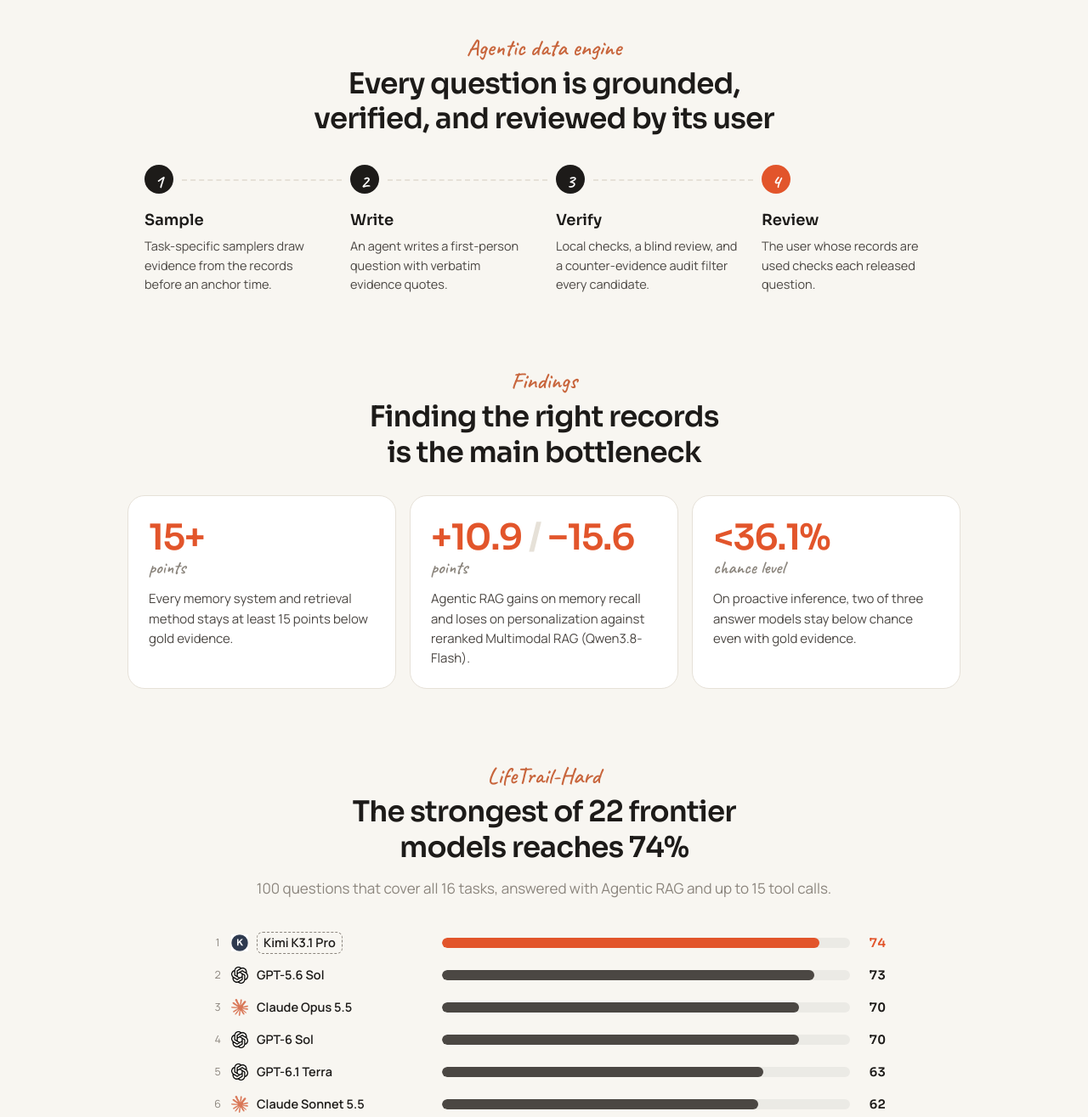
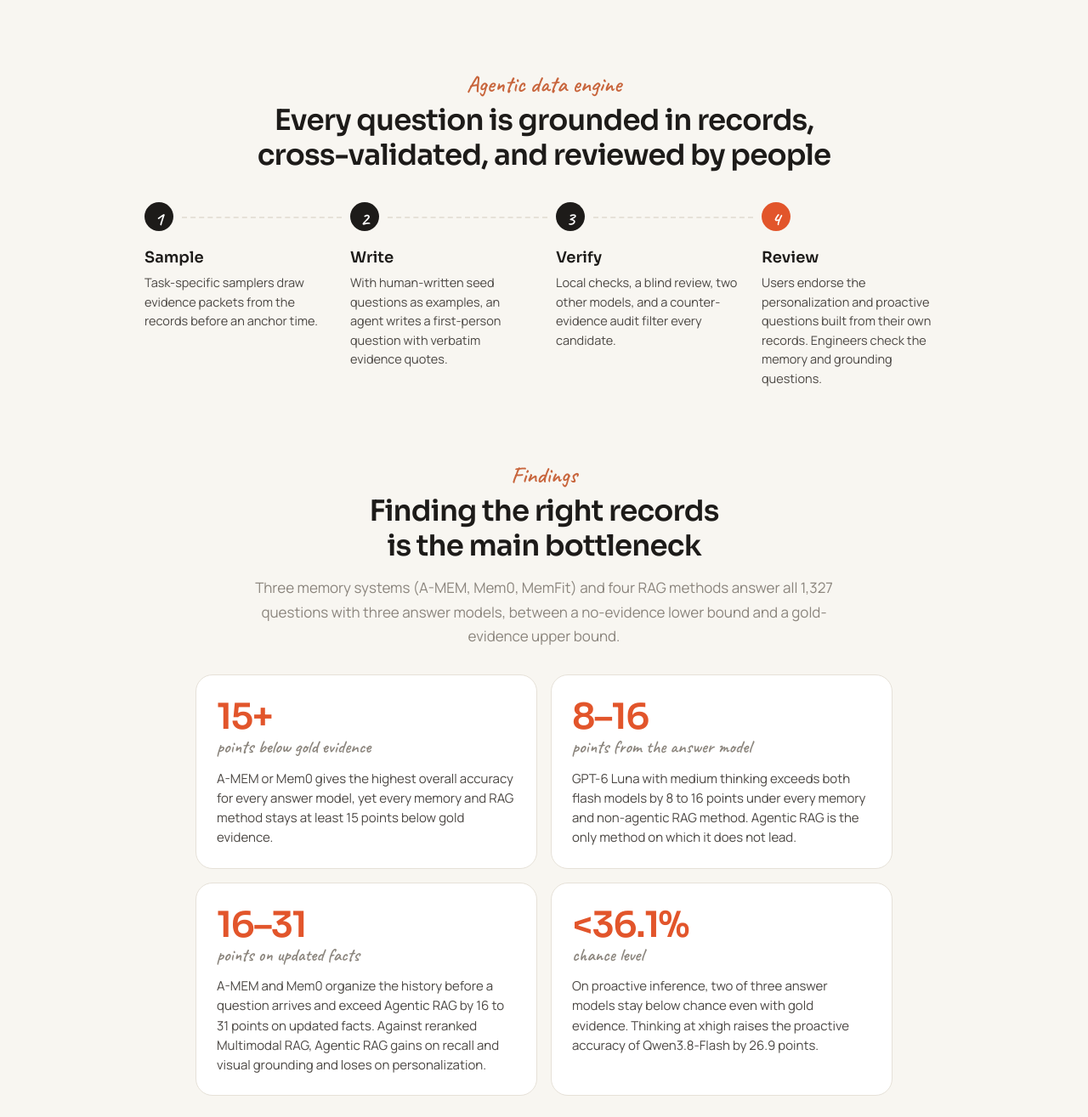
Before and after one commit to wangzixuan-looki/lifetrail.github.io, a plain HTML site: page index.html in a window 1280 px wide. Shown: the part 2622-3937 px from the top of the page at 85% size. Drawn offline with Linux system fonts and the light colour scheme.

Commit message:
Sync the page with the updated paper
Pipeline steps, human review wording, four findings, leaderboard order and names, and the paper PDF follow the current paper.

Co-Authored-By: Claude Fable 5.2 <noreply@anthropic.com>

```diff
--- a/css/site.css
+++ b/css/site.css
@@ -151,11 +151,10 @@ img { display: block; max-width: 100%; }
 .steps b { display: block; font-family: var(--display); font-size: 18px; font-weight: 600; color: var(--ink); }
 .steps span { display: block; margin-top: 4px; font-size: 14.5px; line-height: 1.55; }
 
-.finds { display: grid; grid-template-columns: repeat(3, 1fr); gap: 16px; max-width: 980px; margin: 30px auto 0; }
+.finds { display: grid; grid-template-columns: repeat(2, 1fr); gap: 16px; max-width: 820px; margin: 30px auto 0; }
 .find { padding: 26px 24px 24px; border-radius: 20px; background: var(--card); border: 1px solid var(--rule); transition: opacity .8s var(--ease), transform .8s var(--ease), box-shadow .4s; }
 .find:hover { box-shadow: 0 18px 40px -22px rgba(60, 40, 20, .28); }
 .find b { display: block; font-family: var(--display); font-size: clamp(30px, 3.6vw, 42px); font-weight: 600; letter-spacing: -.035em; line-height: 1.1; color: var(--accent); white-space: nowrap; }
-.find b i { font-style: normal; color: var(--rule); }
 .find span { display: block; font-family: var(--hand); font-size: 21px; font-weight: 600; line-height: 1.2; color: var(--muted); }
 .find p { margin-top: 12px; font-size: 15px; line-height: 1.55; }
 
@@ -195,7 +194,6 @@ img { display: block; max-width: 100%; }
 
 @media (max-width: 900px) {
   .caps { grid-template-columns: repeat(2, 1fr); }
-  .finds { grid-template-columns: 1fr; max-width: 520px; }
   .top-nav a:not(.nav-cta) { display: none; }
 }
 @media (max-width: 640px) {
@@ -212,6 +210,7 @@ img { display: block; max-width: 100%; }
   .answers { grid-template-columns: 1fr; margin-top: 0; }
   .steps { grid-template-columns: 1fr 1fr; }
   .steps li::after { display: none; }
+  .finds { grid-template-columns: 1fr; }
   .row { grid-template-columns: 18px 150px 1fr 26px; gap: 8px; padding: 0 2px; }
   .row .nm { font-size: 13px; }
   .site-footer span { margin-left: 0; }
--- a/index.html
+++ b/index.html
@@ -87,7 +87,7 @@
 
 <section id="why">
   <p class="lead rv">Personal assistants now act for a user over weeks and months. They must recall the user's past, follow how preferences change, and decide when to step in.</p>
-  <p class="rv">We collect <b>LifeAtlas</b>, more than 180k multimodal life records with photos, audio transcripts, locations, and assistant chats, from more than 150 users who wore a lifelogging camera for up to three months. On top of it we build <b>LifeTrail</b>, 1,327 multiple-choice questions across 16 tasks in four capabilities. Every question allows only records before its anchor time and is reviewed by the user whose records it uses.</p>
+  <p class="rv">We collect <b>LifeAtlas</b>, more than 180k multimodal life records with photos, audio transcripts, locations, and assistant chats, from more than 150 users who wore a lifelogging camera for up to three months. On top of it we build <b>LifeTrail</b>, 1,327 multiple-choice questions across 16 tasks in four capabilities. Every question allows only records before its anchor time, and every released question passes cross-model validation and human review.</p>
 </section>
 
 <section id="example">
@@ -122,29 +122,31 @@
 
 <section id="engine">
   <p class="kicker rv">Agentic data engine</p>
-  <h2 class="rv">Every question is grounded, verified, and reviewed by its user</h2>
+  <h2 class="rv">Every question is grounded in records, cross-validated, and reviewed by people</h2>
   <ol class="steps rv">
-    <li style="--d:0"><b>Sample</b><span>Task-specific samplers draw evidence from the records before an anchor time.</span></li>
-    <li style="--d:1"><b>Write</b><span>An agent writes a first-person question with verbatim evidence quotes.</span></li>
-    <li style="--d:2"><b>Verify</b><span>Local checks, a blind review, and a counter-evidence audit filter every candidate.</span></li>
-    <li style="--d:3"><b>Review</b><span>The user whose records are used checks each released question.</span></li>
+    <li style="--d:0"><b>Sample</b><span>Task-specific samplers draw evidence packets from the records before an anchor time.</span></li>
+    <li style="--d:1"><b>Write</b><span>With human-written seed questions as examples, an agent writes a first-person question with verbatim evidence quotes.</span></li>
+    <li style="--d:2"><b>Verify</b><span>Local checks, a blind review, two other models, and a counter-evidence audit filter every candidate.</span></li>
+    <li style="--d:3"><b>Review</b><span>Users endorse the personalization and proactive questions built from their own records. Engineers check the memory and grounding questions.</span></li>
   </ol>
 </section>
 
 <section id="findings">
   <p class="kicker rv">Findings</p>
   <h2 class="rv">Finding the right records is the main bottleneck</h2>
+  <p class="rv">Three memory systems (A-MEM, Mem0, MemFit) and four RAG methods answer all 1,327 questions with three answer models, between a no-evidence lower bound and a gold-evidence upper bound.</p>
   <div class="finds">
-    <div class="find rv" style="--d:0"><b>15+</b><span>points</span><p>Every memory system and retrieval method stays at least 15 points below gold evidence.</p></div>
-    <div class="find rv" style="--d:1"><b>+10.9 <i>/</i> −15.6</b><span>points</span><p>Agentic RAG gains on memory recall and loses on personalization against reranked Multimodal RAG (Qwen3.8-Flash).</p></div>
-    <div class="find rv" style="--d:2"><b>&lt;36.1%</b><span>chance level</span><p>On proactive inference, two of three answer models stay below chance even with gold evidence.</p></div>
+    <div class="find rv" style="--d:0"><b>15+</b><span>points below gold evidence</span><p>A-MEM or Mem0 gives the highest overall accuracy for every answer model, yet every memory and RAG method stays at least 15 points below gold evidence.</p></div>
+    <div class="find rv" style="--d:1"><b>8–16</b><span>points from the answer model</span><p>GPT-6 Luna with medium thinking exceeds both flash models by 8 to 16 points under every memory and non-agentic RAG method. Agentic RAG is the only method on which it does not lead.</p></div>
+    <div class="find rv" style="--d:2"><b>16–31</b><span>points on updated facts</span><p>A-MEM and Mem0 organize the history before a question arrives and exceed Agentic RAG by 16 to 31 points on updated facts. Against reranked Multimodal RAG, Agentic RAG gains on recall and visual grounding and loses on personalization.</p></div>
+    <div class="find rv" style="--d:3"><b>&lt;36.1%</b><span>chance level</span><p>On proactive inference, two of three answer models stay below chance even with gold evidence. Thinking at xhigh raises the proactive accuracy of Qwen3.8-Flash by 26.9 points.</p></div>
   </div>
 </section>
 
 <section id="board">
   <p class="kicker rv">LifeTrail-Hard</p>
   <h2 class="rv">The strongest of 22 frontier models reaches 74%</h2>
-  <p class="rv">100 questions that cover all 16 tasks, answered with Agentic RAG and up to 15 tool calls.</p>
+  <p class="rv">100 questions that cover all 16 tasks, answered with Agentic RAG and up to 15 tool calls. Higher reasoning effort raises accuracy for most models, while raising the tool-call limit from 16 to 32 changes it by at most two points.</p>
   <figure class="board rv" id="fig-board">
     <div class="board-rows"></div>
     <button class="more" type="button">Show all 22 models</button>
--- a/js/site.js
+++ b/js/site.js
@@ -9,7 +9,7 @@ const CAPS = [
   ['Personalization', 'hotpot', 'A copper-pot hotpot shared with friends', 410, 6, 'Which familiar meal would you put first for my relaxed get-together?', 'Copper-pot hotpot with sliced meat'],
   ['Memory', 'desk', 'An office desk with a black helmet on it', 430, 4, 'What unusual item was on my office desk during my lunch break on August 13?', 'A black helmet'],
   ['Proactive', 'gym', 'A person leaving a gym in the evening', 264, 3, 'As I leave the gym at 8 p.m. on October 12, which reading message fits me best?', '“…The Art of War\'s five factors…”'],
-  ['Grounding', 'fan', 'A desk with a laptop and a small white fan', 223, 3, 'In my September 21 office photo, what was beside the open black laptop?', 'A small white fan'],
+  ['Grounding', 'fan', 'A desk with a laptop and a small white fan', 223, 3, 'In my September 21 office photo, what was beside the open black laptop?', 'A small white fan with a round grille'],
 ];
 
 const BOARD = [
@@ -25,7 +25,7 @@ const BOARD = [
   ['GPT-5.6 Terra', 'openai', null, ['max', 59], 0],
   ['GPT-6 Luna', 'openai', null, ['xhigh', 57], 0],
   ['Muse Spark 1.3', 'meta', ['xhigh', 57], null, 0],
-  ['DeepSeek-V4.1-Flash-1017', 'deepseek', ['high', 54], null, 1],
+  ['DeepSeek-V4.1-Flash', 'deepseek', ['high', 54], null, 1],
   ['Mistral Large 4', 'mistral', ['high', 52], null, 0],
   ['GLM-5.3-Flash', 'zai', null, ['max', 47], 1],
   ['Qwen3.8-Flash', 'qwen', null, ['xhigh', 46], 0],
@@ -132,8 +132,9 @@ function caps() {
 function board() {
   const fig = $('#fig-board'), more = $('.more', fig);
   const best = (m) => Math.max(m[2] ? m[2][1] : 0, m[3] ? m[3][1] : 0);
+  const base = (m) => (m[2] ? m[2][1] : 0);
   const side = (label, s) => (s ? `${label} effort (${s[0]}): ${s[1]}%<br>` : '');
-  $('.board-rows', fig).innerHTML = [...BOARD].sort((a, b) => best(b) - best(a)).map((m, i) => `<div class="row" data-tip="<b>${m[0]}</b>${side('default', m[2])}${side('highest', m[3])}${m[4] ? 'open-weight model' : ''}">
+  $('.board-rows', fig).innerHTML = [...BOARD].sort((a, b) => best(b) - best(a) || base(b) - base(a)).map((m, i) => `<div class="row" data-tip="<b>${m[0]}</b>${side('default', m[2])}${side('highest', m[3])}${m[4] ? 'open-weight model' : ''}">
     <span class="rk">${i + 1}</span><span class="nm${m[4] ? ' open' : ''}"><img class="logo" src="assets/logos/${m[1]}.png" alt=""><span>${m[0]}</span></span>
     <span class="tk"><i style="--v:${best(m) / 80 * 100};--i:${i % 10}"></i></span><span class="v">${best(m)}</span></div>`).join('');
   more.addEventListener('click', () => {
```
Also changed, not shown: 1 other file.
